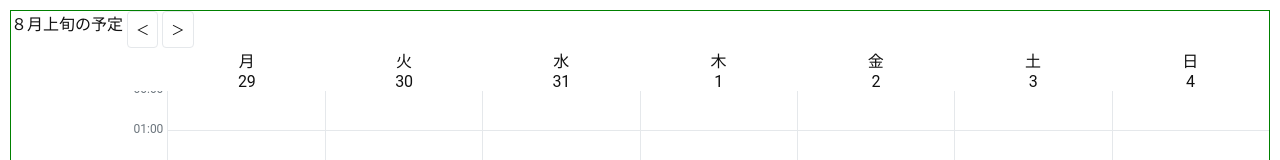
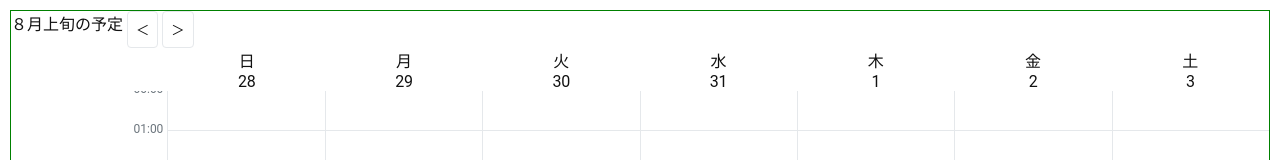
Before and after one commit to KadoProG/react-calendar-app, a React (Vite) app: page /calendar in a window 1280 px wide. Shown: the top 160 px of the page. Built offline with nearby package versions, Linux system fonts and the light colour scheme.

Commit message:
fix 日付表示の修正

```diff
--- a/src/components/domains/Calendar.tsx
+++ b/src/components/domains/Calendar.tsx
@@ -182,7 +182,7 @@ const Calendar: React.FC = () => {
             if (dayIndex === 0) {
               return <div key={dayIndex}></div>;
             }
-            const day = baseDate.add(dayIndex, 'day');
+            const day = baseDate.add(dayIndex - 1, 'day');
             return (
               <div key={dayIndex} style={{ textAlign: 'center' }}>
                 <p>{day.format('ddd')}</p>
@@ -236,7 +236,7 @@ const Calendar: React.FC = () => {
             >
               {/* ユーザが触れる時刻の描写 */}
               {[...Array(24 * DIVISIONS_PER_HOUR)].map((_, hourIndex) => {
-                const dayStart = generateTime(baseDate.add(dayIndex, 'day'), hourIndex);
+                const dayStart = generateTime(day, hourIndex);
 
                 const isSameDayContent =
                   dragging &&
```
